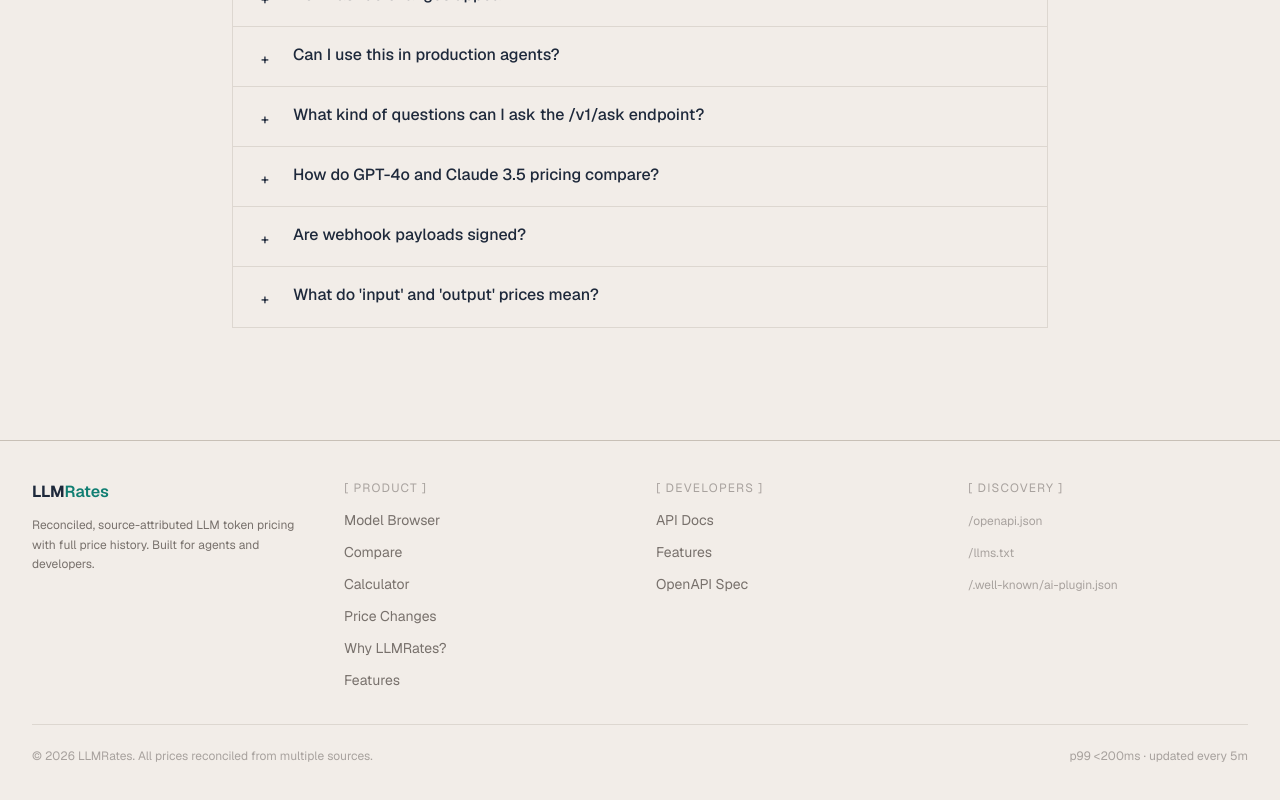
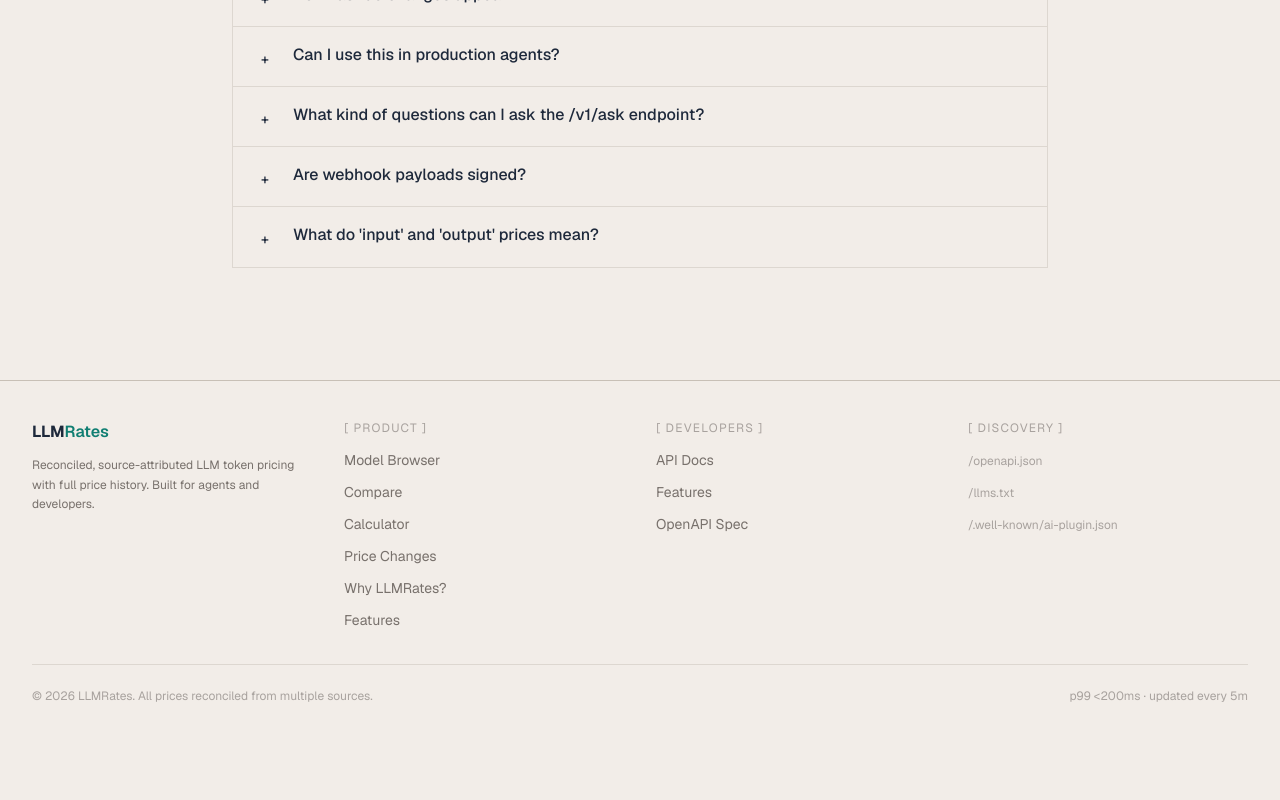
Before and after one commit to romeo-folie/llm-pricing-api, a Next.js app in the folder frontend/: page /pricing in a window 1280 px wide. Shown: the part 1462-2262 px from the top of the page. After the commit the page ends 2206 px from the top, so only its background shows below. Built offline with nearby package versions, Linux system fonts and the light colour scheme; no server answers.

Commit message:
remove outdated model pricing FAQ

```diff
--- a/frontend/app/pricing/page.tsx
+++ b/frontend/app/pricing/page.tsx
@@ -78,10 +78,6 @@ const FAQ = [
   {
     q: "What kind of questions can I ask the /v1/ask endpoint?",
     a: "You can ask natural language questions like 'Cheapest model for summarization?', 'Models under $1/M input?', or 'Which providers dropped prices recently?'.",
-  },
-  {
-    q: "How do GPT-4o and Claude 3.5 pricing compare?",
-    a: "GPT-4o is currently more aggressive on input pricing ($2.50 vs $3.00 per 1M tokens), while output costs are highly competitive across both. Use our comparison tool for live deltas.",
   },
   {
     q: "Are webhook payloads signed?",
```
